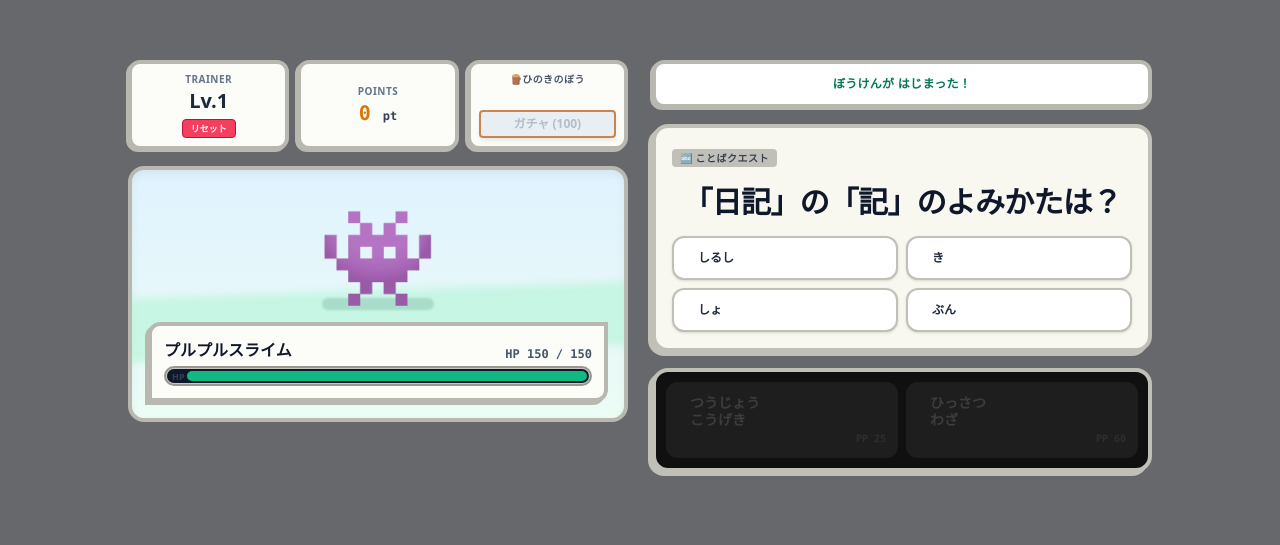
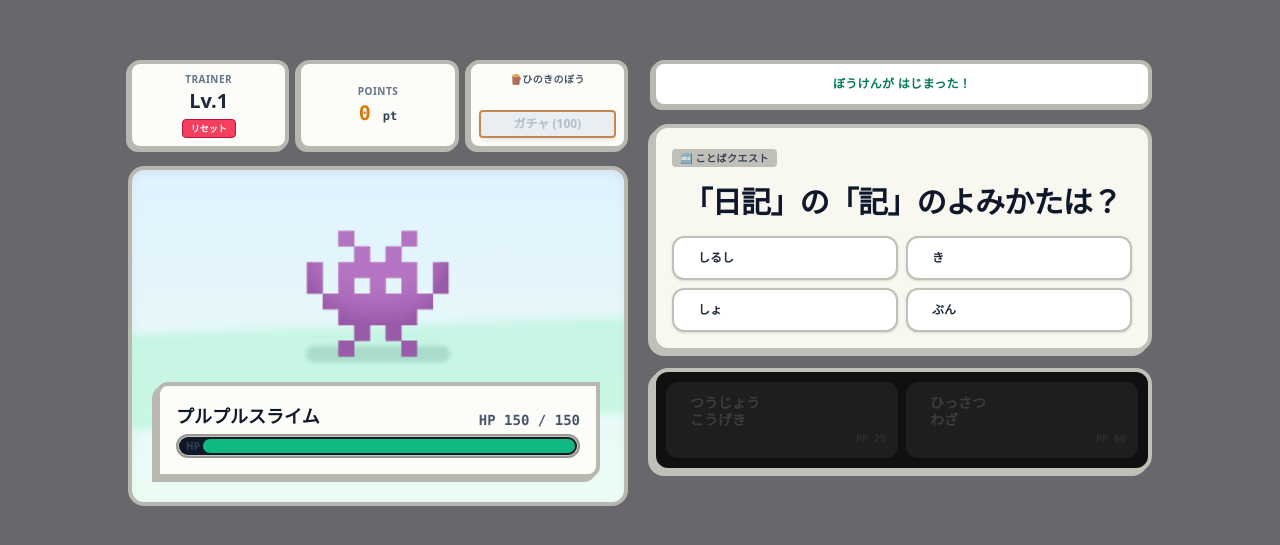
Before and after one commit to kotani6053/manaho-rpg, a Next.js app in the folder my-study-rpg/: page / in a window 1280 px wide. Shown: the part 117-662 px from the top of the page. Built offline with nearby package versions, Linux system fonts and the light colour scheme.

Commit message:
Update BattleScene.tsx

```diff
--- a/my-study-rpg/src/components/BattleScene.tsx
+++ b/my-study-rpg/src/components/BattleScene.tsx
@@ -18,52 +18,53 @@ export default function BattleScene({ monster, monsterHP, isAttacking, isTakingD
   const hpBarColor = hpPercentage > 50 ? 'bg-emerald-500' : hpPercentage > 20 ? 'bg-amber-400' : 'bg-rose-600';
 
   return (
-    <div className={`h-64 rounded-2xl border-4 ${monster.isRare ? 'border-amber-400 shadow-[0_0_25px_rgba(245,158,11,0.6)] animate-pulse' : 'border-[#b8b8b0]'}
+    <div className={`flex-1 flex flex-col items-center justify-between p-6 relative overflow-hidden rounded-2xl border-4
+      ${monster.isRare ? 'border-amber-400 shadow-[0_0_25px_rgba(245,158,11,0.6)] animate-pulse' : 'border-[#b8b8b0]'}
       ${monster.isRare ? 'bg-gradient-to-b from-amber-100 via-sky-100 to-emerald-100' : 'bg-gradient-to-b from-sky-100 to-emerald-50'}
-      flex flex-col items-center justify-between p-4 relative overflow-hidden shadow-[inset_0_4px_10px_rgba(0,0,0,0.05)]`}
+      shadow-[inset_0_4px_10px_rgba(0,0,0,0.05)]`}
     >
       {/* 背景の芝生ライン */}
-      <div className="absolute bottom-16 w-[150%] h-16 bg-emerald-200/50 rounded-full blur-sm -rotate-2"></div>
+      <div className="absolute bottom-20 w-[150%] h-24 bg-emerald-200/50 rounded-full blur-sm -rotate-2"></div>
 
       {/* レアモンスター用のキラキラエフェクト */}
       {monster.isRare && monsterHP > 0 && (
         <div className="absolute inset-0 pointer-events-none flex items-center justify-center">
-          <span className="absolute text-xl top-6 left-12 animate-spin duration-1000">🌟</span>
-          <span className="absolute text-lg bottom-20 right-12 animate-ping">✨</span>
-          <span className="absolute text-xl top-10 right-16 animate-bounce">🌟</span>
+          <span className="absolute text-2xl top-8 left-16 animate-spin duration-1000">🌟</span>
+          <span className="absolute text-xl bottom-24 right-16 animate-ping">✨</span>
+          <span className="absolute text-2xl top-12 right-24 animate-bounce">🌟</span>
         </div>
       )}
 
-      {/* モンスター画像エリア */}
-      <div className="flex-1 flex items-center justify-center relative w-full">
-        <div className={`text-8xl transition-all duration-100 relative z-10 select-none
+      {/* モンスター画像エリア (PC向けに少し拡大) */}
+      <div className="flex-1 flex items-center justify-center relative w-full my-4">
+        <div className={`text-9xl transition-all duration-100 relative z-10 select-none
           ${monsterHP > 0 ? 'scale-100 opacity-100 hover:scale-110' : 'scale-150 opacity-0 duration-700'}
           ${isAttacking ? 'animate-bounce' : ''}
-          ${isTakingDamage ? 'animate-flash bg-rose-500/30 rounded-full p-2' : ''}
+          ${isTakingDamage ? 'animate-flash bg-rose-500/30 rounded-full p-4' : ''}
         `}>
           {monsterHP > 0 ? monster.img : '💥'}
         </div>
         {/* 地面の影 */}
         {monsterHP > 0 && (
-          <div className="absolute bottom-3 w-28 h-3 bg-emerald-900/15 rounded-full blur-[1px]"></div>
+          <div className="absolute bottom-1 w-36 h-4 bg-emerald-900/15 rounded-full blur-[2px]"></div>
         )}
       </div>
 
       {/* ポケモン風 モンスター情報ステータス窓 */}
-      <div className="w-full bg-[#fcfcf8] border-4 border-[#b8b8b0] rounded-tl-xl rounded-br-xl p-3 shadow-[-3px_3px_0_0_#b8b8b0] relative z-20">
+      <div className="w-full bg-[#fcfcf8] border-4 border-[#b8b8b0] rounded-tl-xl rounded-br-xl p-4 shadow-[-4px_4px_0_0_#b8b8b0] relative z-20">
         <div className="flex justify-between items-end mb-1 text-slate-900 font-bold">
           <div className="flex items-center gap-1.5 truncate">
-            {monster.isRare && <span className="text-xs bg-amber-400 text-slate-900 px-1.5 py-0.2 rounded font-black animate-pulse">RARE</span>}
-            <span className="text-base font-black truncate">{monster.name}</span>
+            {monster.isRare && <span className="text-xs bg-amber-400 text-slate-900 px-2 py-0.5 rounded font-black animate-pulse">RARE</span>}
+            <span className="text-lg font-black truncate">{monster.name}</span>
           </div>
-          <span className="text-xs font-mono text-slate-600 font-bold">HP {monsterHP} / {monster.hp}</span>
+          <span className="text-sm font-mono text-slate-600 font-bold">HP {monsterHP} / {monster.hp}</span>
         </div>
         {/* HP外枠 */}
-        <div className="w-full bg-[#c8c8c0] rounded-full h-5 border-2 border-[#989890] p-[1px] flex items-center relative">
-          <span className="absolute left-1.5 text-[9px] font-black text-slate-700 z-10">HP</span>
-          <div className="w-full h-full bg-slate-900 rounded-full overflow-hidden pl-5 pr-0.5 flex items-center">
+        <div className="w-full bg-[#c8c8c0] rounded-full h-6 border-2 border-[#989890] p-[1px] flex items-center relative">
+          <span className="absolute left-2 text-[10px] font-black text-slate-700 z-10">HP</span>
+          <div className="w-full h-full bg-slate-900 rounded-full overflow-hidden pl-6 pr-0.5 flex items-center">
             <div
-              className={`h-2.5 ${hpBarColor} rounded-full transition-all duration-300 ease-out`}
+              className={`h-3.5 ${hpBarColor} rounded-full transition-all duration-300 ease-out`}
               style={{ width: `${hpPercentage}%` }}
             />
           </div>
```
